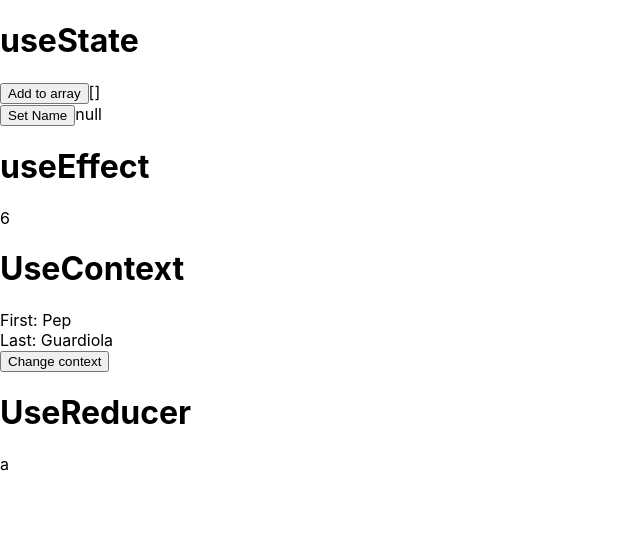
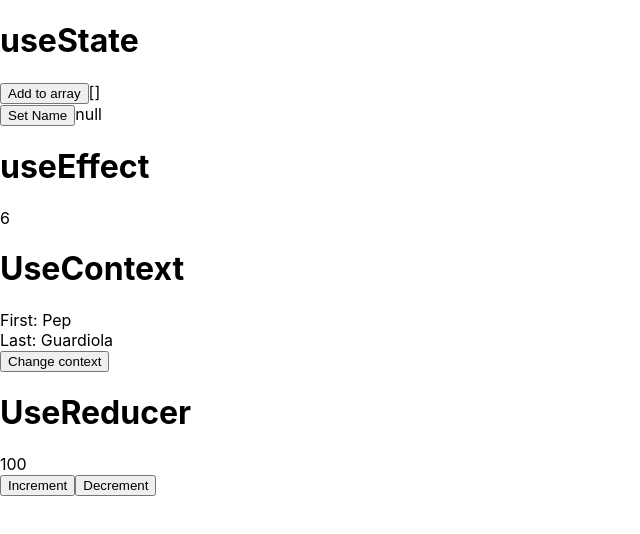
Before and after one commit to pmascaraque/typescript_basics, a React (Create React App) app in the folder react/ts-react-hooks/: page / in a window 1280 px wide. Shown: the top 534 px of the page, without its empty margins (0-640 px from the left). Built offline with nearby package versions, Linux system fonts and the light colour scheme; the HTML template or start-up script is replaced by a standard one.

Commit message:
usereducer logic

```diff
--- a/react/ts-react-hooks/src/components/UseReducerComponent.tsx
+++ b/react/ts-react-hooks/src/components/UseReducerComponent.tsx
@@ -1,8 +1,46 @@
+import { useReducer } from "react";
+
+const initialState = {
+  counter: 100,
+};
+
+type ACTIONTYPES =
+  | { type: "increment"; payload: number; }
+  | { type: "decrement"; payload: number; };
+
+function counterReducer(state: typeof initialState, action: ACTIONTYPES) {
+  switch (action.type) {
+    case "increment":
+      return {
+        ...state,
+        counter: state.counter + action.payload,
+      }
+    case "decrement":
+      return {
+        ...state,
+        counter: state.counter - action.payload,
+      }
+    default:
+      throw new Error("Bad Action");
+  }
+}
+
 function UseReducerComponent() {
+  const [state, dispatch] = useReducer(counterReducer, initialState);
 
   return (
     <div>
-a
+      <div>{state.counter}</div>
+      <div>
+        <button onClick={() => dispatch({
+          type: "increment",
+          payload: 10,
+        })}>Increment</button>
+        <button onClick={() => dispatch({
+          type: "decrement",
+          payload: 10,
+        })}>Decrement</button>
+      </div>
     </div>
   )
 }
```
